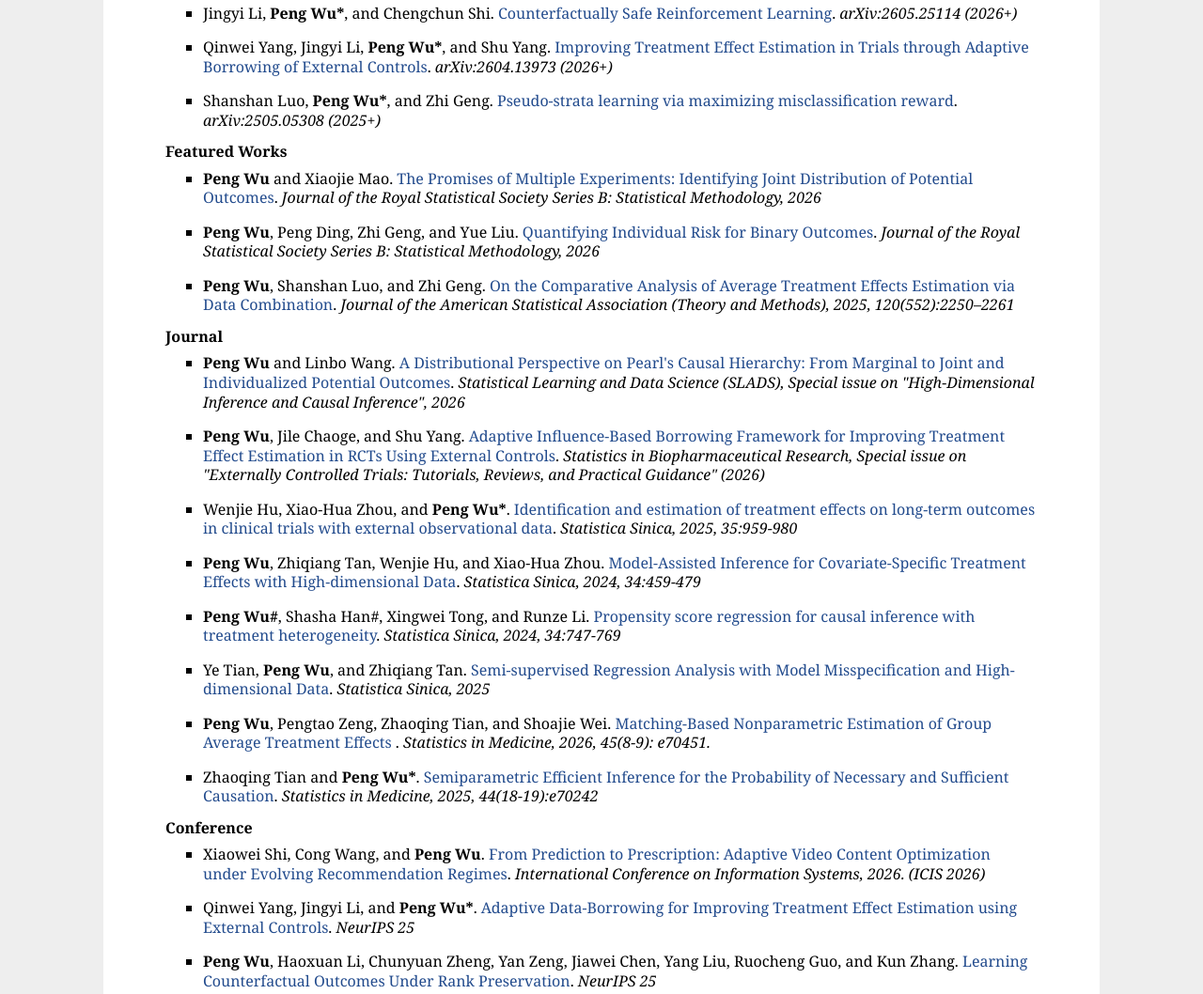
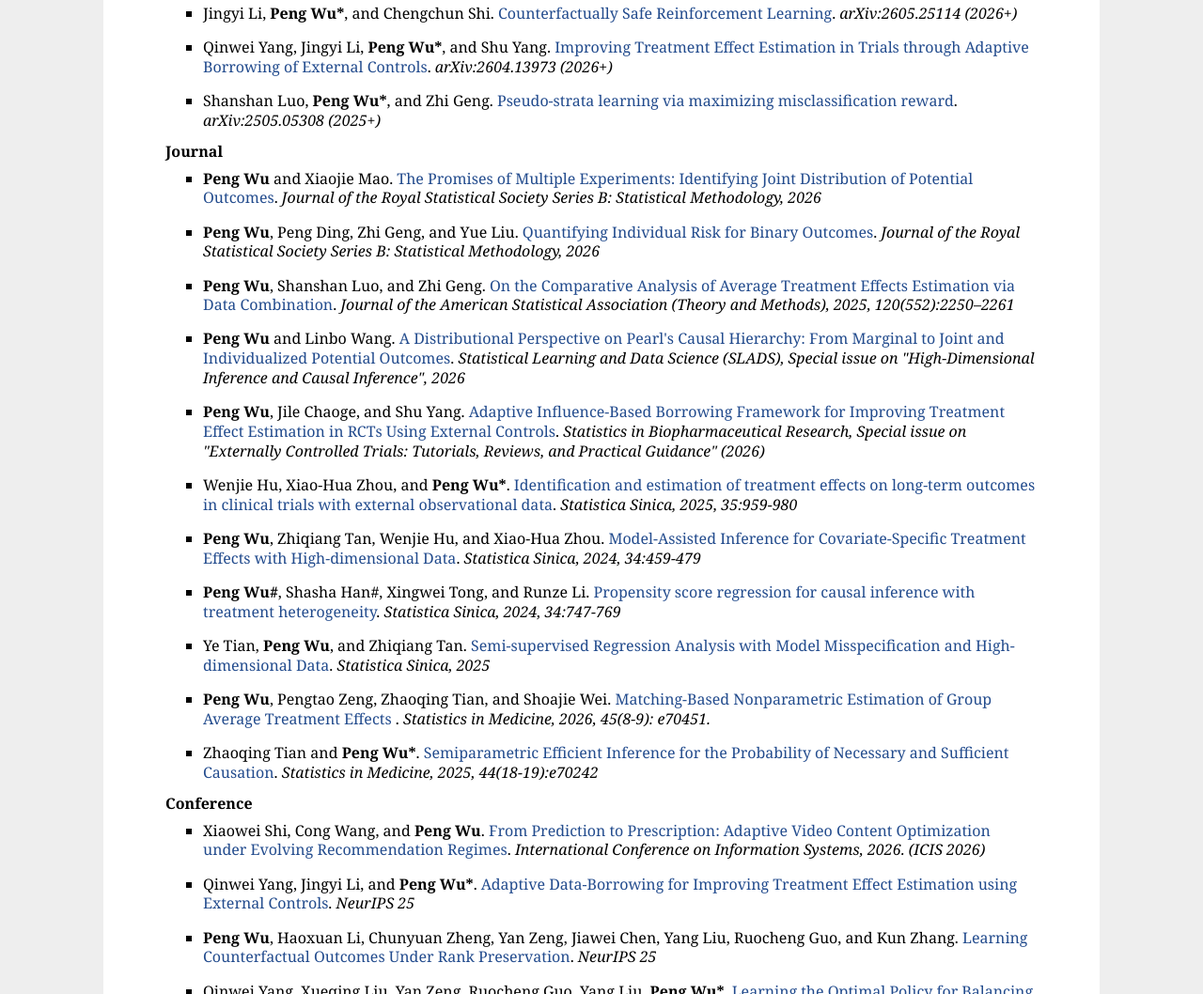
Before and after one commit to pengwu1224/pengwu1224.github.io, a plain HTML site: page index.html in a window 1280 px wide. Shown: the part 1016-2074 px from the top of the page at 94% size. Drawn offline with Linux system fonts and the light colour scheme.

Commit message:
Update index.html

```diff
--- a/index.html
+++ b/index.html
@@ -121,8 +121,11 @@ My research develops causal inference and machine learning methods for <strong>r
 <p>
 
 
+
+
+
 <p>
-	<font size="3"><b> Featured Works </b></font>
+	<font size="3"><b> Journal </b></font>
 <ul>
 
 		<li><p>  <b>Peng Wu</b> and Xiaojie Mao. <a href="https://doi.org/10.1093/jrsssb/qkag118" target="_blank"> The Promises of Multiple Experiments: Identifying Joint Distribution of Potential Outcomes</a>. <i> Journal of the Royal Statistical Society Series B: Statistical Methodology, 2026 </i></p>
@@ -134,14 +137,6 @@ My research develops causal inference and machine learning methods for <strong>r
 
 		<li><p>  <b>Peng Wu</b>, Shanshan Luo, and Zhi Geng. <a href="https://www.tandfonline.com/doi/full/10.1080/01621459.2024.2435656" target="_blank"> On the Comparative Analysis of Average Treatment Effects Estimation via Data Combination</a>. <i> Journal of the American Statistical Association (Theory and Methods), 2025, 120(552):2250–2261 </i></p>
     </li>
-
-</ul>
-<p>
-
-
-<p>
-	<font size="3"><b> Journal </b></font>
-<ul>
 
 <li><p>  <b>Peng Wu</b> and Linbo Wang. <a href="https://arxiv.org/abs/2601.20405" target="_blank"> A Distributional Perspective on Pearl's Causal Hierarchy: From Marginal to Joint and Individualized Potential Outcomes</a>. <i> Statistical Learning and Data Science (SLADS), Special issue on "High-Dimensional Inference and Causal Inference", 2026 </i></p>
     </li>
```
